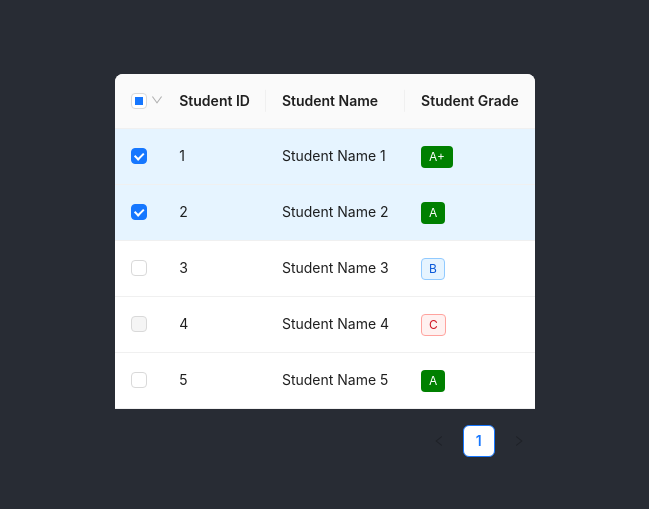
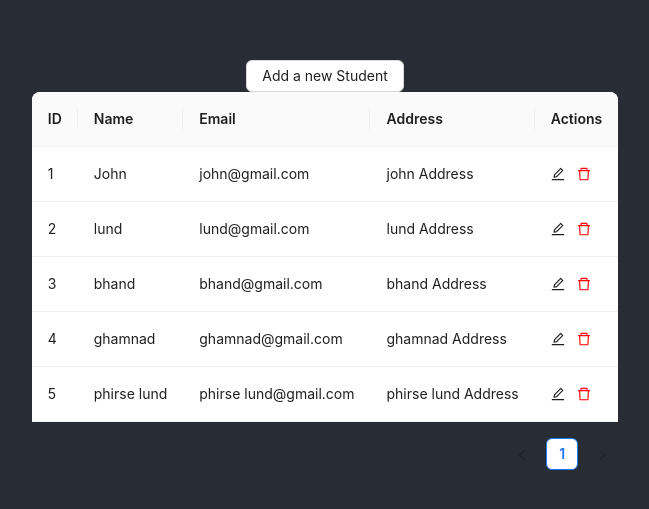
Before and after one commit to Shobhit2809/Ant-Design, a React (Create React App) app: page / in a window 1280 px wide. Shown: the part 127-636 px from the top of the page, without its empty margins (315-964 px from the left). Built offline with nearby package versions, Linux system fonts and the light colour scheme.

Commit message:
crud operations

```diff
--- a/src/App.js
+++ b/src/App.js
@@ -1,121 +1,160 @@
 import logo from './logo.svg';
 import './App.css';
 import 'antd/dist/reset.css';
-import {Table, Tag} from 'antd'
+import {Button, Table,Modal,Input} from 'antd'
 import { useEffect, useState } from 'react';
-import {PoweroffOutlined} from '@ant-design/icons'
-
+import {EditOutlined,DeleteOutlined} from '@ant-design/icons'
 
 
 function App() {
 
-  const[alreadySelectedRows ,setalreadySelectedRows] = useState(['1','2'])
+  const[isEditing,setIsEditing] = useState(false)
+  const [editingStudent, setEditingStudent] = useState(null)
 
   const columns= [
   {
-    title:'Student ID',
+    key:'1',
+    title:'ID',
     dataIndex:'id'
+
   },
   {
-    title:'Student Name',
+    key:'2',
+    title:'Name',
     dataIndex:'name'
   },
   {
-    title:'Student Grade',
-    dataIndex:'grade',
-    render:(tag)=>{
-      const color = tag.includes('A')?'Green':tag.includes('B')?"blue":"red"
-      return <Tag color={color} key={tag}>{tag}</Tag>
+    key:'3',
+    title:'Email',
+    dataIndex:'email'
+  },
+  {
+    key:'4',
+    title:'Address',
+    dataIndex:'address'
+  },
+  {
+    key:'5',
+    title:'Actions',
+    // record maane ek single row jisko delete karna hai
+    render:(record)=>{
+      return(
+        <>
+        <EditOutlined onClick={()=>{oneditStudent(record)}}/>
+        <DeleteOutlined onClick={()=>{onDeleteStudent(record)}} style={{color:"red",marginLeft:12}}/>
+        </>
+      )
     }
-  },
+  }
   ]
 
-  const dataSource = [
+  const [dataSource, setDataSource] = useState([
     {
-      key:'1',
       id:1,
-      name: 'Student Name 1',
-      grade:'A+'
+      name:'John',
+      email:'john@gmail.com',
+      address:'john Address'
     },
     {
-      key:'2',
       id:2,
-      name: 'Student Name 2',
-      grade:'A'
+      name:'lund',
+      email:'lund@gmail.com',
+      address:'lund Address'
     },
     {
-      key:'3',
       id:3,
-      name: 'Student Name 3',
-      grade:'B'
+      name:'bhand',
+      email:'bhand@gmail.com',
+      address:'bhand Address'
     },
     {
-      key:'4',
       id:4,
-      name: 'Student Name 4',
-      grade:'C'
+      name:'ghamnad',
+      email:'ghamnad@gmail.com',
+      address:'ghamnad Address'
     },
     {
-      key:'5',
       id:5,
-      name: 'Student Name 5',
-      grade:'A'
+      name:'phirse lund',
+      email:'phirse lund@gmail.com',
+      address:'phirse lund Address'
     },
+  ])
 
-  ]
+  const onAddStudent=()=>{
+    const randomNumber = parseInt(Math.random()*1000)
+    const newStudent = {
+      id:randomNumber,
+      name: "Name "+randomNumber,
+      email: randomNumber+"@gmail.com",
+      address: "Address "+randomNumber
+    }
+    setDataSource(pre=>{
+      return [...pre,newStudent]
+    })
+  }
 
+  const onDeleteStudent = (record)=>{
+    Modal.confirm({
+      title:'Are you sure you want to delete this student?',
+      okText:"Yes",
+      okType:"danger",
+      onOk:()=>{
+        setDataSource(pre=>{
+          return pre.filter(student => student.id!=record.id)
+        })
+      }
+    })
+  }
+  const oneditStudent = (record) =>{
+    setIsEditing(true)
+    setEditingStudent({...record})
+  }
+  const resetEditing = ()=>{
+    setIsEditing(false)
+    setEditingStudent(null)
+  }
   return (
     <div className="App">
       <header className="App-header">
-        <Table columns={columns} dataSource={dataSource} rowSelection={{
-          type:'checkbox',
-          selectedRowKeys:alreadySelectedRows,
-          onChange:(keys)=>{
-            setalreadySelectedRows(keys)
-          },
-          onSelect:(record)=>{
-            console.log({record});
-          },
-          getCheckboxProps:(record)=>({
-            // if its a c grade disable selection
-            disabled:record.grade === 'C'
-          }),
-          // hideSelectAll:true,
-          selections:[
-            Table.SELECTION_NONE,
-            Table.SELECTION_ALL,
-            // select all those which are currently not selected
-            Table.SELECTION_INVERT,
-            {
-              key:'even',
-              text:'Select Even Rows',
-              // gives all keys
-              onSelect:(allKeys)=>{
-                const selectedKeys = allKeys.filter(key=>{
-                  // even keys
-                  return key %2 ==0
-                })
-                setalreadySelectedRows(selectedKeys)
-              }
-            },
-            {
-              key:'excellent',
-              text:'Select Students with Excellent grades',
-              onSelect:(allKeys)=>{
-                const selectedKeys = allKeys.filter(key=>{
-                    const isExcellent = dataSource.find(student =>{
-                    return student.key==key && student.grade.includes('A')
-                  })
-                  return isExcellent
-                })
-                setalreadySelectedRows(selectedKeys)
-              }
+        <Button onClick={onAddStudent}>Add a new Student</Button>
+      <Table columns={columns} dataSource={dataSource} ></Table>
+      <Modal title="Edit Student"
+      visible={isEditing}
+      onCancel={()=>{resetEditing()}}
+      onOk={()=>{
+        setDataSource(pre=>{
+          return pre.map(student=>{
+            if(student.id === editingStudent.id){
+              return editingStudent
             }
-          ]
-        }}></Table>
+            else{return student}
+          })
+        })
+        resetEditing()
+      }}
+      okText="Save"
+      >
+        {/* if it is not null */}
+        <Input value={editingStudent?.name} onChange={(e)=>{
+          setEditingStudent(pre=>{
+            return {...pre, name:e.target.value}
+          })
+        }}/>
+        <Input value={editingStudent?.email} onChange={(e)=>{
+          setEditingStudent(pre=>{
+            return {...pre, email:e.target.value}
+          })
+        }}/>
+        <Input value={editingStudent?.address} onChange={(e)=>{
+          setEditingStudent(pre=>{
+            return {...pre, address:e.target.value}
+          })
+        }}/>
+      </Modal>
       </header>
     </div>
   );
-  }
+    }
 
 export default App;
```
